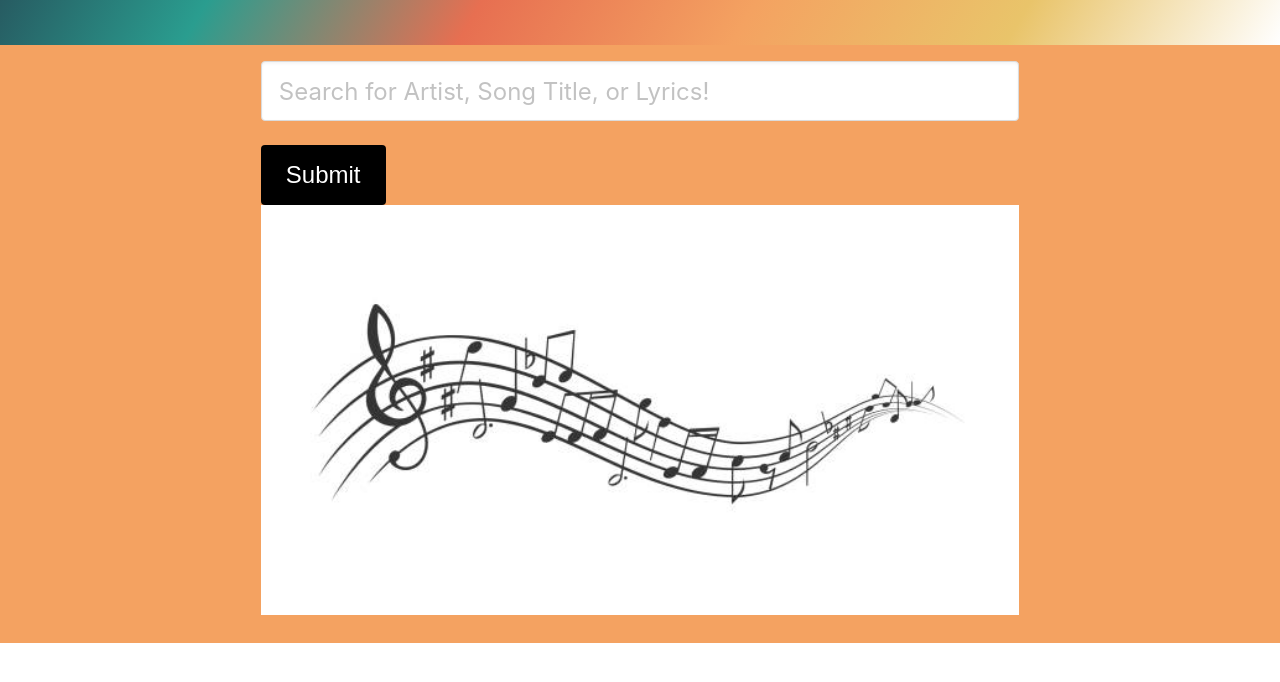
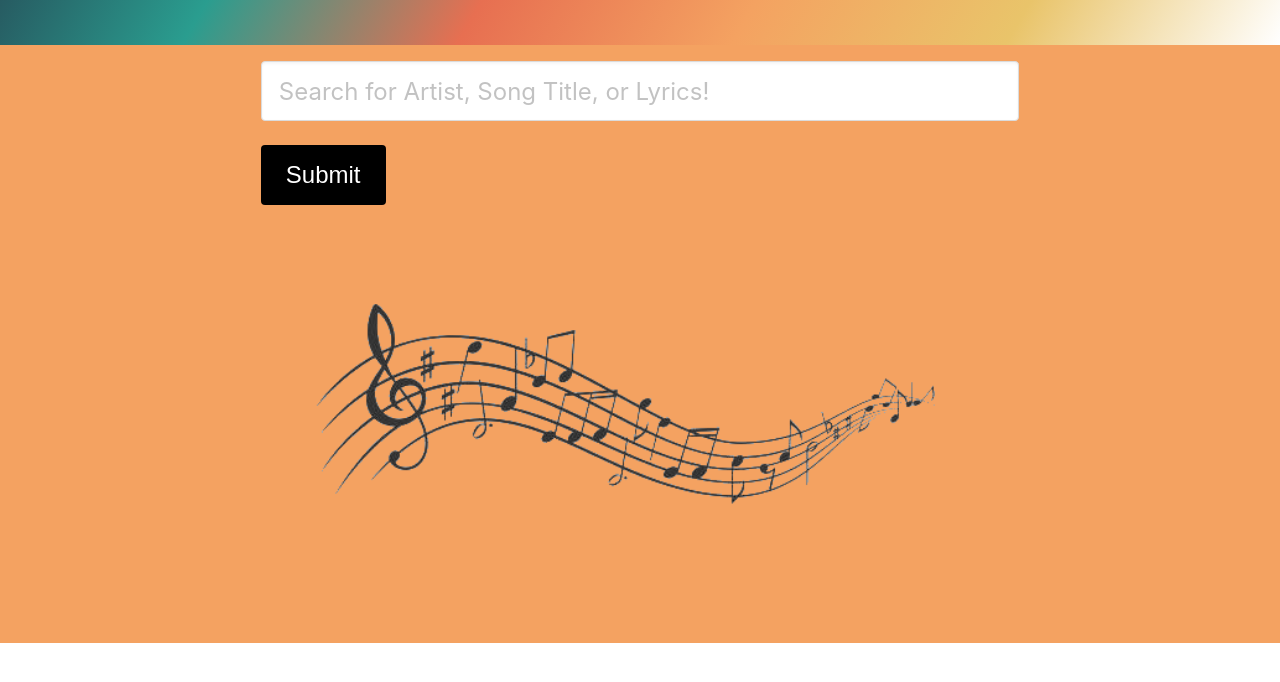
Before and after one commit to kdassign/Mellifluous, a plain HTML site: page index.html in a window 1280 px wide. Shown: the part 116-798 px from the top of the page. Drawn offline with nearby package versions, Linux system fonts and the light colour scheme; a web font is replaced by a local one.

Commit message:
Added transparent musical staff on index

```diff
--- a/index.html
+++ b/index.html
@@ -40,7 +40,7 @@
         <!-- Submit button created to be able to get search results -->
         <button id="submit" class="button is-success is-large">Submit</button>
         <figure class="image">
-          <img src="./assets/musical.jpg" class="center" height="150" width="200">
+          <img src="./assets/transparent-musical.png" class="center" height="150" width="200">
         </figure>
       </form>
     </div>
```
Also changed, not shown: assets/transparent-musical.png (added).
